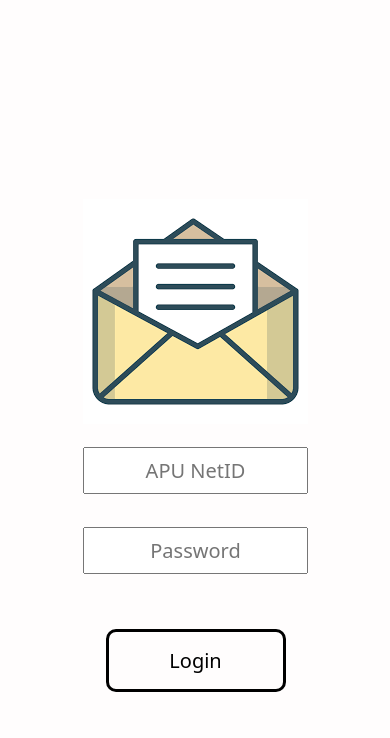
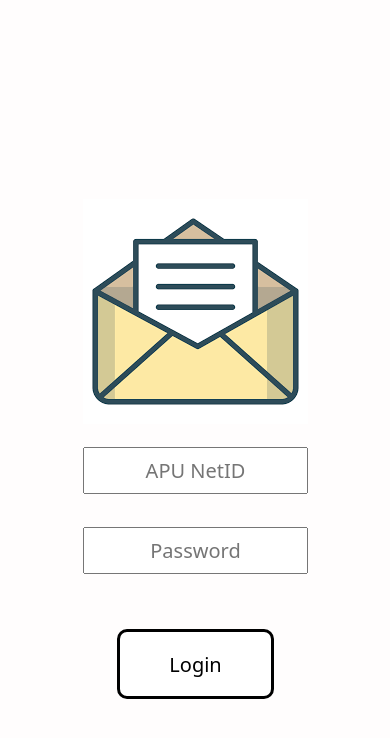
Before and after one commit to kattmeller/Postmastr, a website: page www/index.html in a window 390 px wide. Shown: the part 108-846 px from the top of the page. Drawn offline with Linux system fonts and the light colour scheme; some packages are replaced by stand-ins of ours.

Commit message:
Fixed login button styling

```diff
--- a/www/css/index.css
+++ b/www/css/index.css
@@ -79,21 +79,20 @@
   }
 
   input[type=submit] {
-    margin-top: 30px;
-    width: 80%;
+    height: 70px;
+    width: 70%;
     position:relative;
-    background:none;
+    color: black;
+    background-color: #FFFFFF;
     border: solid;
     border-color: black;
     border-width: 3px;
     border-radius: 10px;
     font-size:20px;
     font-weight: 300;
-    margin-left:auto;
-    margin-right:auto;
-    padding:15px;
+    margin:auto;
+    margin-top: 30px;
     font-family: system-ui, -apple-system, -apple-system-font, 'Segoe UI', 'Roboto', sans-serif;
-    color: black;
   }
 
 /* Landscape layout (with min-width) */
```
Also changed, not shown: 1 other file.
